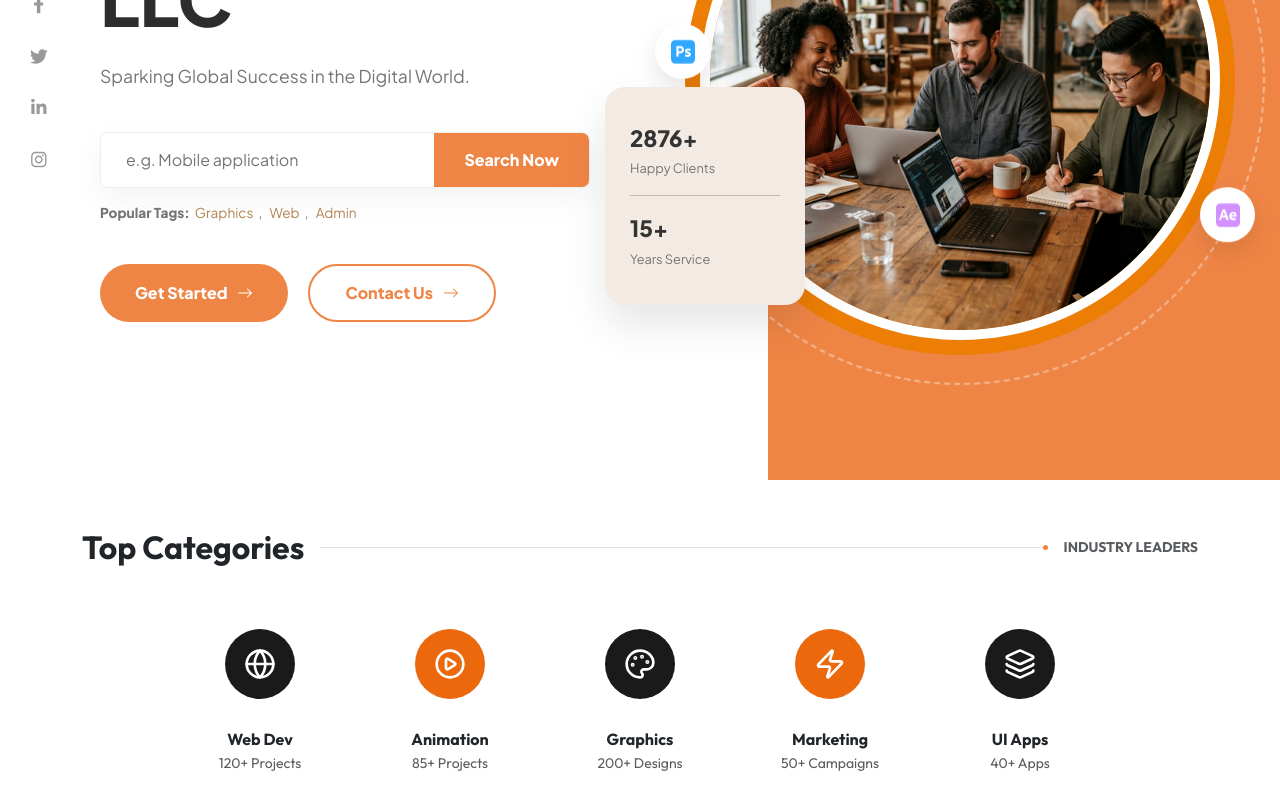
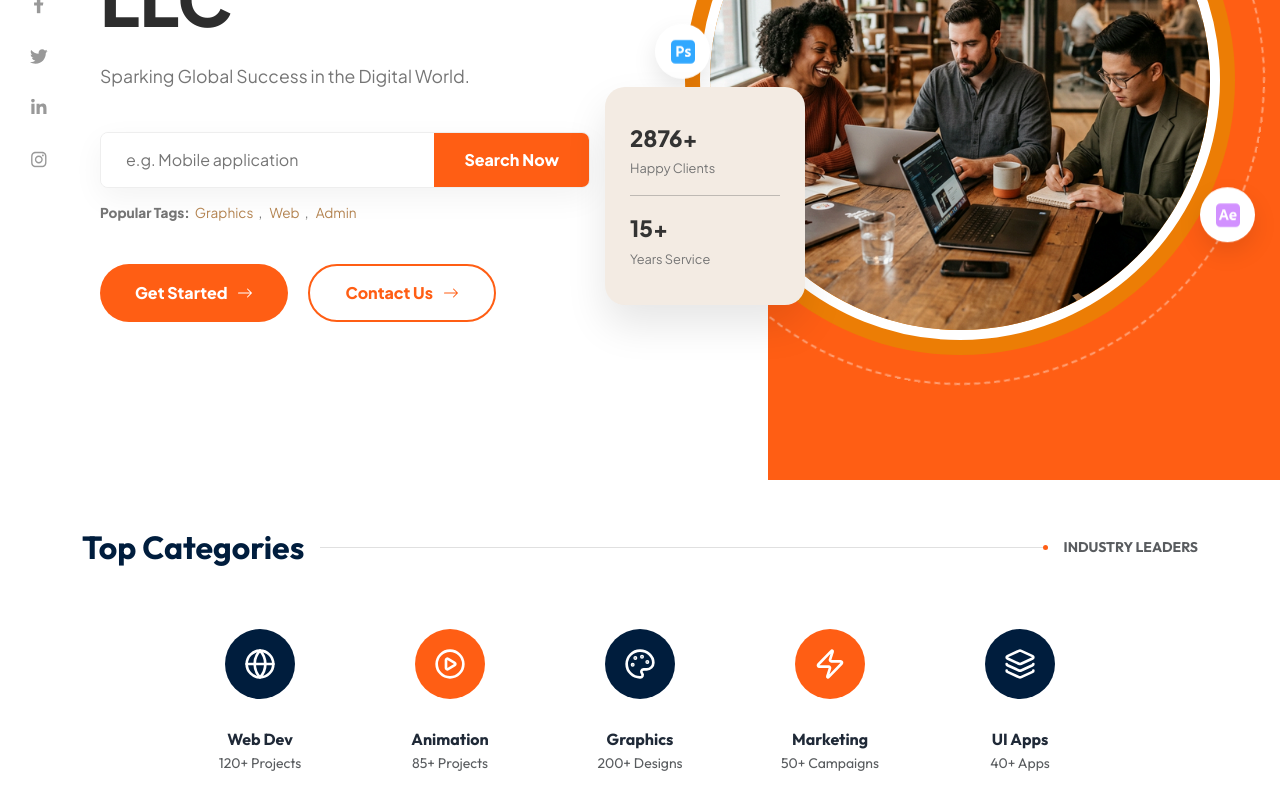
Before and after one commit to shirlyjiji/brownsofts-llc, a React app in the folder frontend/: page / in a window 1280 px wide. Shown: the part 320-1130 px from the top of the page. Built offline with nearby package versions, Linux system fonts and the light colour scheme; the HTML template or start-up script is replaced by a standard one.

Commit message:
Top categories color changed

```diff
--- a/frontend/src/components/Hero.css
+++ b/frontend/src/components/Hero.css
@@ -1,10 +1,13 @@
 @import url('https://fonts.googleapis.com/css2?family=Plus+Jakarta+Sans:wght@400;600;800&display=swap');
 
 :root {
-    --exact-orange: #EF8545;
-    /* Matched from screenshot search button */
+    --exact-orange: #ff5e14;
+    /* Updated to your new orange */
+    --brand-dark-blue: #001d3d;
+    /* New Dark Blue */
+    --brand-text-blue: #1f2937;
+    /* New Text Blue */
     --exact-brown: #B38350;
-    /* Matched from screenshot background split */
     --exact-text: #2D2D2D;
     --exact-gray: #757575;
 }
@@ -344,6 +347,21 @@
 
 
 /* KINETIC CATEGORIES */
+
+.br-kinetic-section h2 {
+    color: var(--brand-dark-blue);
+}
+
+.br-header-line::after {
+    background: var(--exact-orange);
+}
+
+/* Category Specific Styling */
+.category-title {
+    color: var(--brand-text-blue) !important;
+    font-weight: 700;
+}
+
 .br-orbit-wrapper {
     position: relative;
     width: 100px;
@@ -370,7 +388,7 @@
     position: absolute;
     width: 95px;
     height: 95px;
-    border: 1px dashed var(--exact-orange);
+    border: 1px dashed var(--exact-orange); /* Use Brand Orange */
     border-radius: 50%;
     opacity: 0;
     transition: 0.5s ease;
--- a/frontend/src/components/Hero.jsx
+++ b/frontend/src/components/Hero.jsx
@@ -110,11 +110,11 @@ const Hero = () => {
 
                     <Row className="justify-content-center">
                         {[
-                            { name: "Web Dev", icon: <Globe size={32} />, count: "120+ Projects", color: "#1A1A1A" },
-                            { name: "Animation", icon: <PlayCircle size={32} />, count: "85+ Projects", color: "#eb690c" },
-                            { name: "Graphics", icon: <Palette size={32} />, count: "200+ Designs", color: "#1A1A1A" },
-                            { name: "Marketing", icon: <Zap size={32} />, count: "50+ Campaigns", color: "#eb690c" },
-                            { name: "UI Apps", icon: <Layers size={32} />, count: "40+ Apps", color: "#1A1A1A" }
+                            { name: "Web Dev", icon: <Globe size={32} />, count: "120+ Projects", color: "#001d3d" }, // Dark Blue
+                            { name: "Animation", icon: <PlayCircle size={32} />, count: "85+ Projects", color: "#ff5e14" }, // Orange
+                            { name: "Graphics", icon: <Palette size={32} />, count: "200+ Designs", color: "#001d3d" }, // Dark Blue
+                            { name: "Marketing", icon: <Zap size={32} />, count: "50+ Campaigns", color: "#ff5e14" }, // Orange
+                            { name: "UI Apps", icon: <Layers size={32} />, count: "40+ Apps", color: "#001d3d" } // Dark Blue
                         ].map((cat, index) => (
                             <Col key={index} xs={6} md={4} lg={2} className="mb-4">
                                 <div className="br-category-card text-center">
@@ -124,7 +124,8 @@ const Hero = () => {
                                         </div>
                                         <div className="br-orbit-border"></div>
                                     </div>
-                                    <h6 className="fw-bold mt-3 mb-0">{cat.name}</h6>
+                                    {/* Applied text-blue variable here */}
+                                    <h6 className="category-title mt-3 mb-0">{cat.name}</h6>
                                     <small className="text-muted">{cat.count}</small>
                                 </div>
                             </Col>
```
